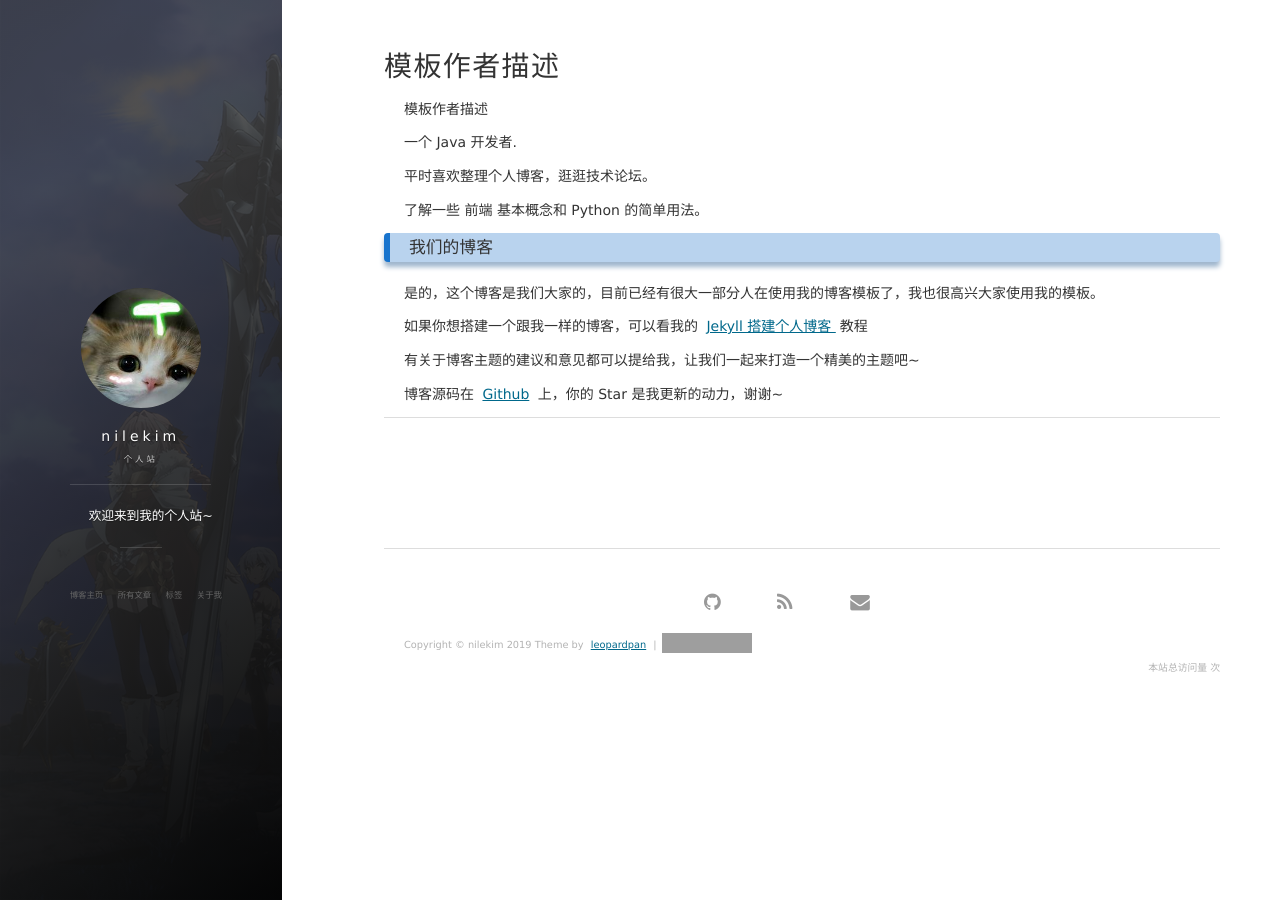
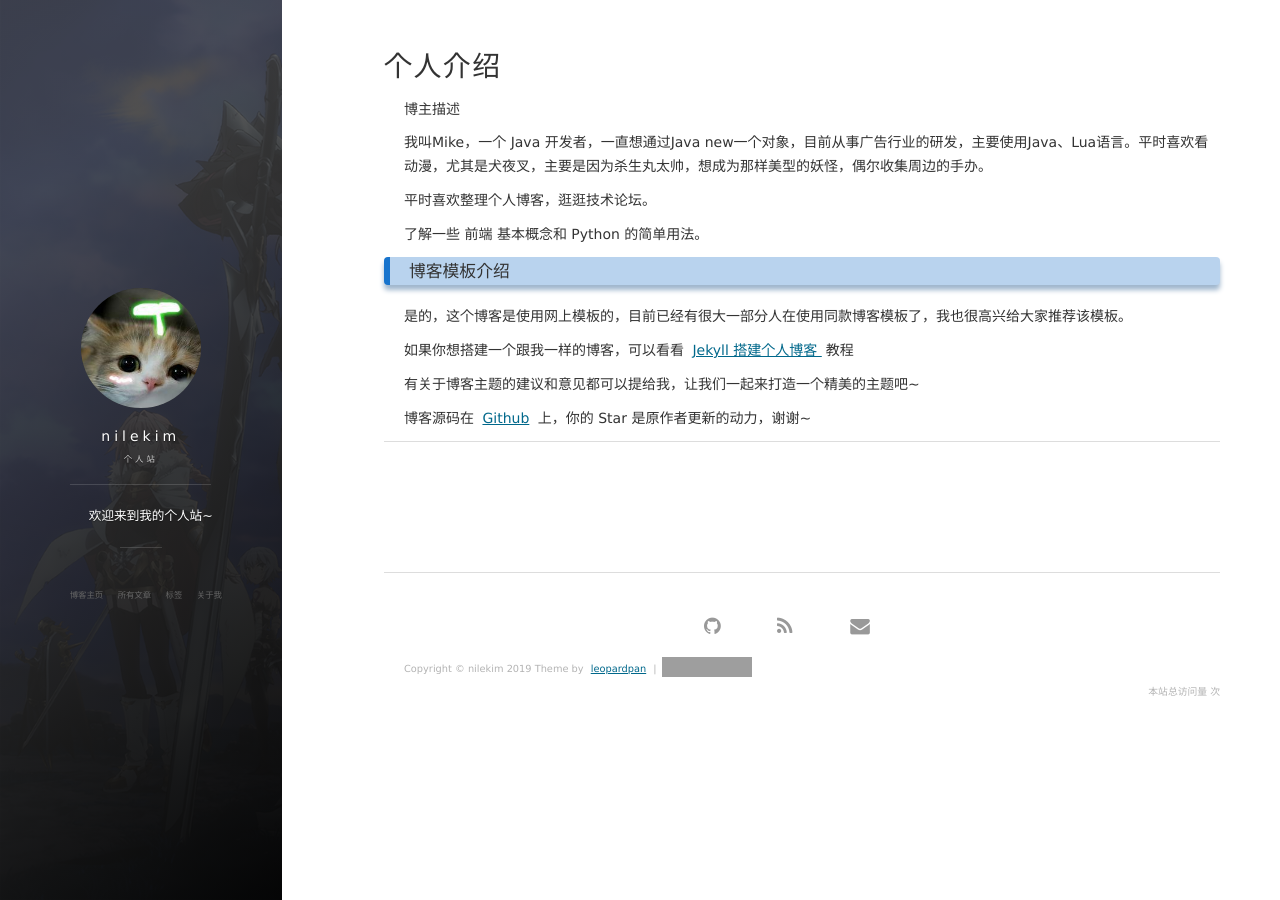
Before and after one commit to nilekim/nilekim.github.io, a Jekyll site: the page built from about.md, in a window 1280 px wide. Built offline with Jekyll 4.4.1, drawn with Linux system fonts in a browser that asks for light colours; nearby versions of some CDN libraries; comment, search, counter and statistics services are not loaded; grey boxes are pictures that could not be loaded.

Commit message:
修改关于

```diff
--- a/about.md
+++ b/about.md
@@ -1,32 +1,33 @@
 ---
 layout: page
-title: 模板作者描述
+title: 个人介绍
 ---
-模板作者描述
 
-一个 Java 开发者.
+博主描述
+
+我叫Mike，一个 Java 开发者，一直想通过Java  new一个对象，目前从事广告行业的研发，主要使用Java、Lua语言。平时喜欢看动漫，尤其是犬夜叉，主要是因为杀生丸太帅，想成为那样美型的妖怪，偶尔收集周边的手办。
+
 <p>
 平时喜欢整理个人博客，逛逛技术论坛。
+
 <p>
 了解一些 前端 基本概念和 Python 的简单用法。
 
 <p>
 
+<p>
 
 <p>
 
+<h3> 博客模板介绍 </h3>
 
 <p>
 
-<h3> 我们的博客 </h3>
+是的，这个博客是使用网上模板的，目前已经有很大一部分人在使用同款博客模板了，我也很高兴给大家推荐该模板。
 
 <p>
 
-是的，这个博客是我们大家的，目前已经有很大一部分人在使用我的博客模板了，我也很高兴大家使用我的模板。
-
-<p>
-
-如果你想搭建一个跟我一样的博客，可以看我的
+如果你想搭建一个跟我一样的博客，可以看看
 <a href="/2016/10/jekyll_tutorials1/"> Jekyll 搭建个人博客 </a>
 教程
 
@@ -36,6 +37,6 @@ title: 模板作者描述
 
 <p>
 
-博客源码在 <a target="_blank" href='https://github.com/leopardpan/leopardpan.github.io/'>Github</a> 上，你的 Star 是我更新的动力，谢谢~
+博客源码在 <a target="_blank" href='https://github.com/leopardpan/leopardpan.github.io/'>Github</a> 上，你的 Star 是原作者更新的动力，谢谢~
 
 {% include comments.html %}
```
Also changed, not shown: _posts/2019-03-24-cratedb_grafana.md (+8 -6 lines).
